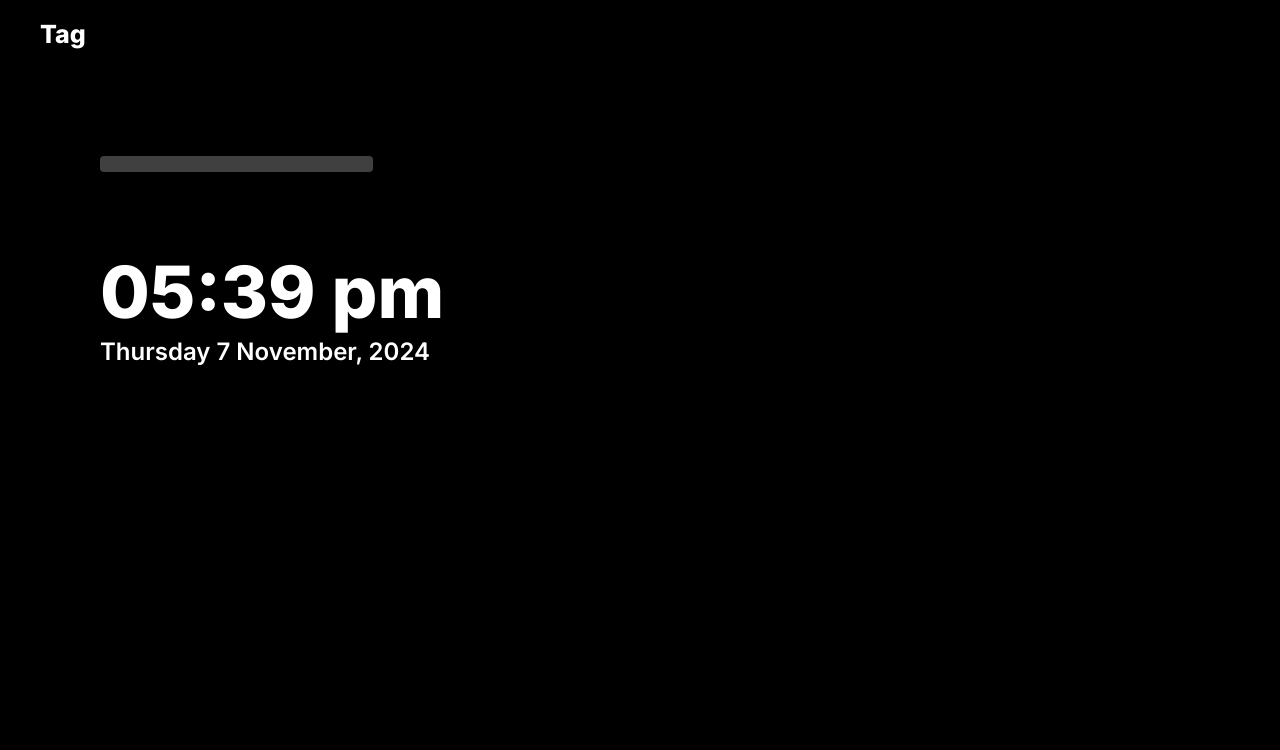
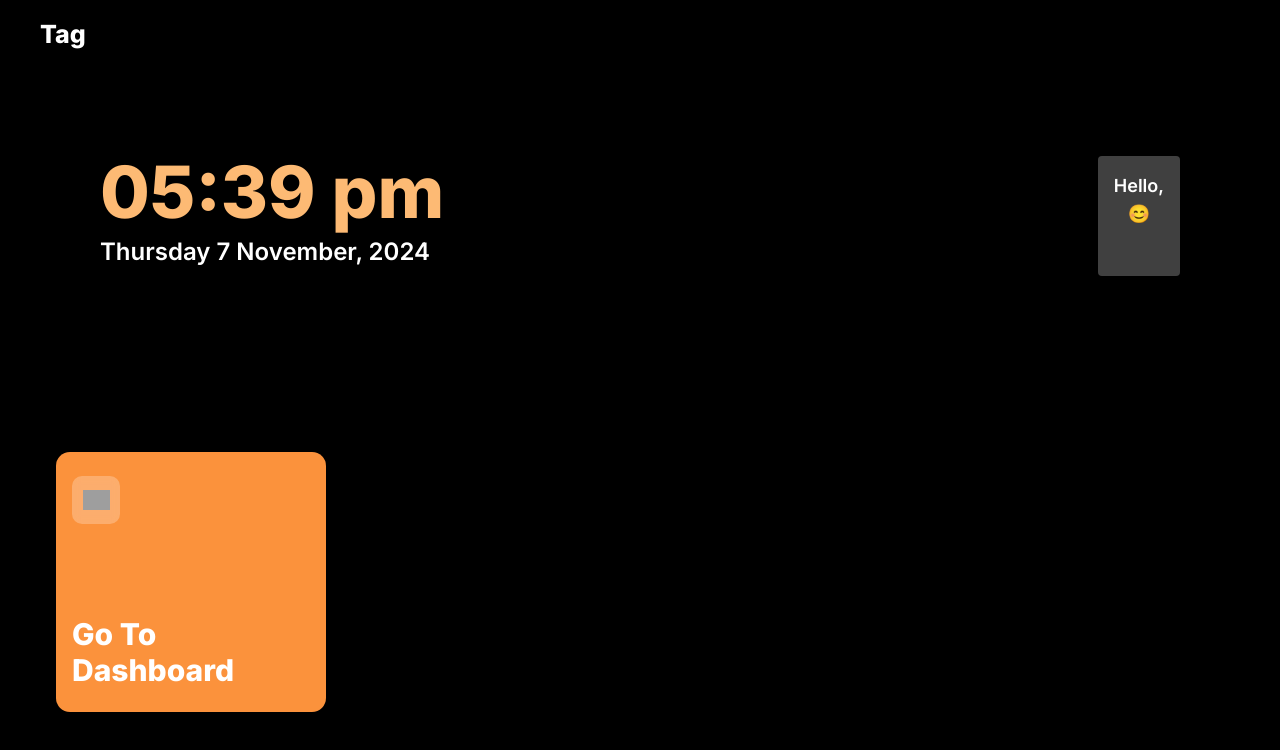
Before and after one commit to VishalBelwal/HackCBS, a Next.js app: page / in a window 1280 px wide. Shown: the top 750 px of the page. Built offline with nearby package versions, Linux system fonts and the light colour scheme; no server answers; grey boxes are pictures that could not be loaded.

Commit message:
homepage

```diff
--- a/app/(root)/(home)/page.tsx
+++ b/app/(root)/(home)/page.tsx
@@ -1,6 +1,6 @@
 "use client";
-// import { useSession } from "@clerk/nextjs";
-// import { MeetingTypeLists } from "@/components/MeetingTypeLists";
+import { CardsList } from "@/components/CardsList";
+import { useSession } from "@clerk/nextjs";
 
 export default function Home() {
   const now = new Date();
@@ -9,25 +9,31 @@ export default function Home() {
     hour: "2-digit",
     minute: "2-digit",
   });
-  const date = new Intl.DateTimeFormat("en-IN", { dateStyle: "full" }).format(now);
+  const date = new Intl.DateTimeFormat("en-IN", { dateStyle: "full" }).format(
+    now
+  );
 
-//   const { session } = useSession();
-//   const user = session?.user;
+  const { session } = useSession();
+  const user = session?.user;
 
   return (
     <div className="flex size-full flex-col gap-10 text-white">
-      <div className="h-[300px] w-full bg-hero bg-cover">
-        <div className="flex flex-col h-full justify-between max-md:px-5 max-md:py-8 lg:p-11">
-          <h2 className="glassmorphism max-w-[273px] rounded py-2 text-tighter font-semibold text-center text-lg">
-            {/* Hello, {user?.username?.toLocaleUpperCase()} */}
+      <div className="h-[300px] w-full bg-cover">
+        <div className="flex h-full justify-between max-md:px-5 max-md:py-8 lg:p-11">
+          <div className="flex flex-col gap-2">
+            <h1 className="text-4xl font-extrabold lg:text-7xl text-orange-300">{time}</h1>
+            <p className="text-lg font-semibold text-sky-1 lg:text-2xl">
+              {date}
+            </p>
+          </div>
+
+          <h2 className="glassmorphism max-h-[120px] p-4 rounded max-sm:max-h-[120px] text-wrap font-semibold text-center text-lg flex flex-col">
+            Hello,<span className="text-yellow-300">{user?.username?.toLocaleUpperCase()}</span>😊
           </h2>
-
-          <div className="flex flex-col gap-2">
-            <h1 className="text-4xl font-extrabold lg:text-7xl">{time}</h1>
-            <p className="text-lg font-semibold text-sky-1 lg:text-2xl">{date}</p>
-          </div>
         </div>
       </div>
+
+      <CardsList />
     </div>
   );
 }
```
